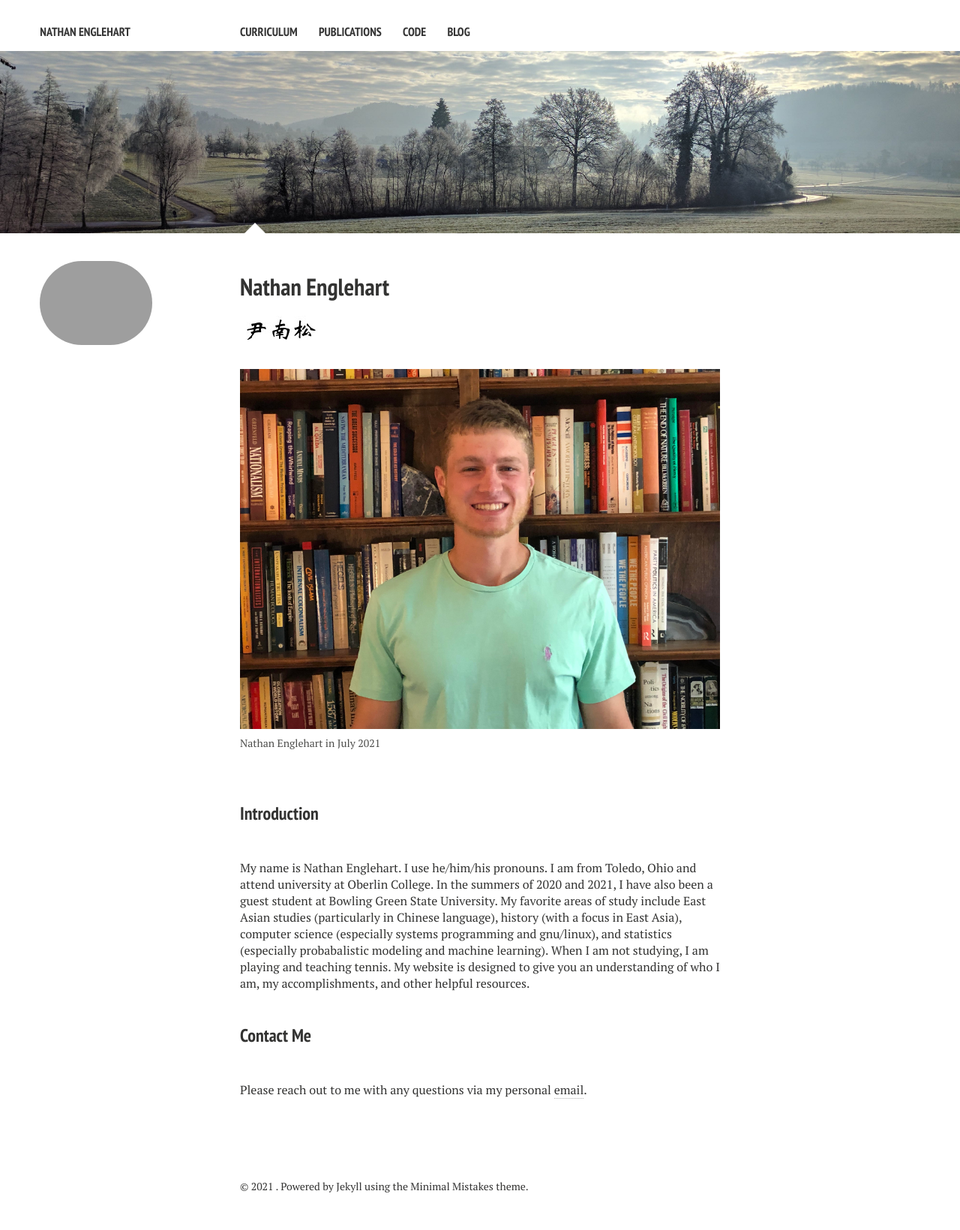
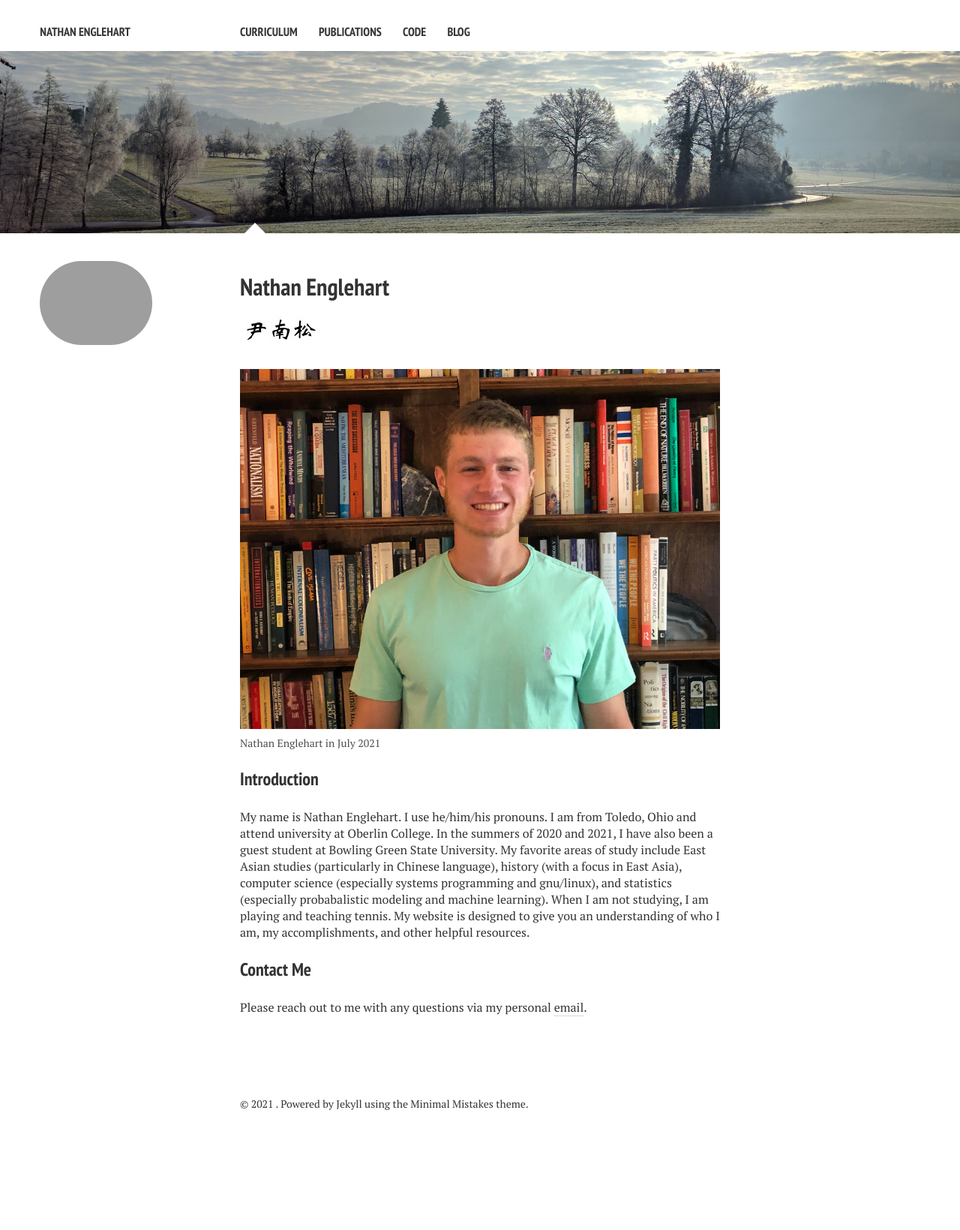
Before and after one commit to nathanenglehart/nathanenglehart.github.io, a Jekyll site: the page built from index.md, in a window 1280 px wide. Shown: the whole page at 75% size. Built offline with Jekyll 4.4.1, drawn with Linux system fonts in a browser that asks for light colours; nearby versions of some CDN libraries; after the commit the page ends 1530 px from its top, so only the background shows below that.

Commit message:
Update index.md

```diff
--- a/index.md
+++ b/index.md
@@ -14,15 +14,14 @@ image:
 <figcaption>Nathan Englehart in July 2021</figcaption>
 </figure>
 <div class="bod">
-<br />
 <h3 class="small_title">Introduction</h3>
-<br>
+
 <p class="paragraph">My name is Nathan Englehart. I use he/him/his pronouns. I am from Toledo, Ohio and attend university at Oberlin College. In the summers of 2020 and 2021, I have also been a guest student at Bowling Green State University.
 My favorite areas of study include East Asian studies (particularly in Chinese language), history (with a focus in East Asia), computer science (especially systems programming and gnu/linux), and statistics (especially probabalistic modeling and machine learning).
 When I am not studying, I am playing and teaching tennis. My website is designed to give you an understanding of who I am, my accomplishments, and other helpful resources. </p>
-<p></p><br />
+
 <h3 class="small_title">Contact Me</h3>
-<br />
+
 <p class="paragraph">
 Please reach out to me with any questions via my personal <a style="color: #343434; text-decoration: none; border-bottom: 1px dotted #b3b3b3;" href="mailto:nathanenglehart21@gmail.com">email</a>.
 </p>
```
